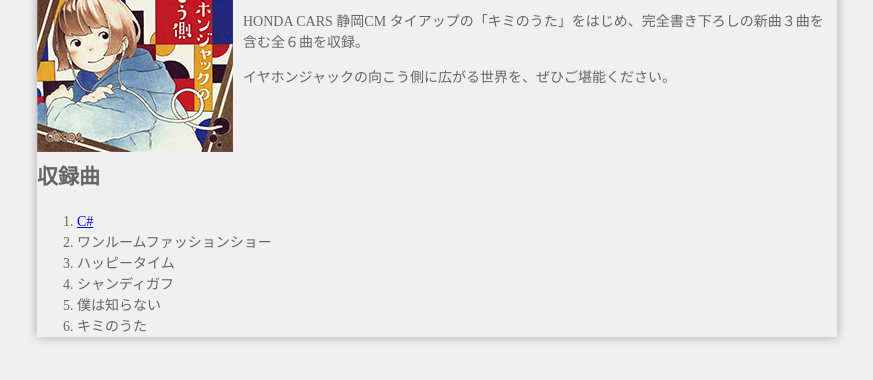
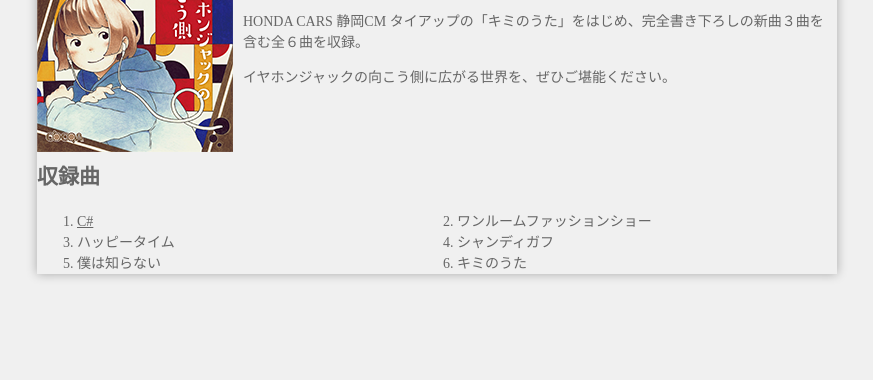
Before and after one commit to tomostajp/chanto-html-css, a plain HTML site: page chapter02/index.html in a window 1280 px wide. Shown: the part 152-532 px from the top of the page, without its empty margins (203-1076 px from the left). Drawn offline with Linux system fonts and the light colour scheme.

Commit message:
CSS Grid

```diff
--- a/chapter02/css/style.css
+++ b/chapter02/css/style.css
@@ -51,3 +51,12 @@ header h1 {
 .songs {
     clear: both;
 }
+
+a {
+    color: #666;
+}
+
+.songs ol {
+    display: grid;
+    grid-template-columns: 1fr 1fr;
+}
```
